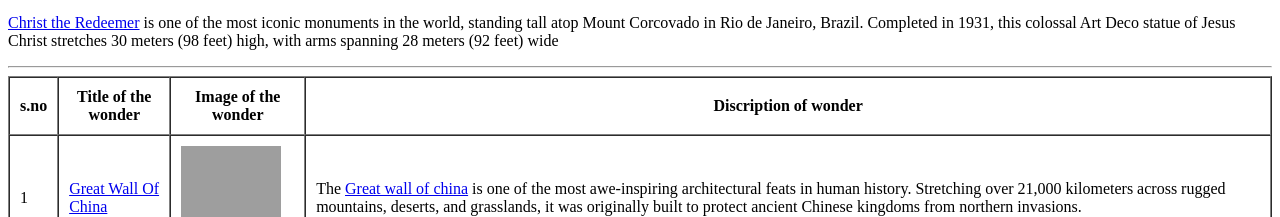
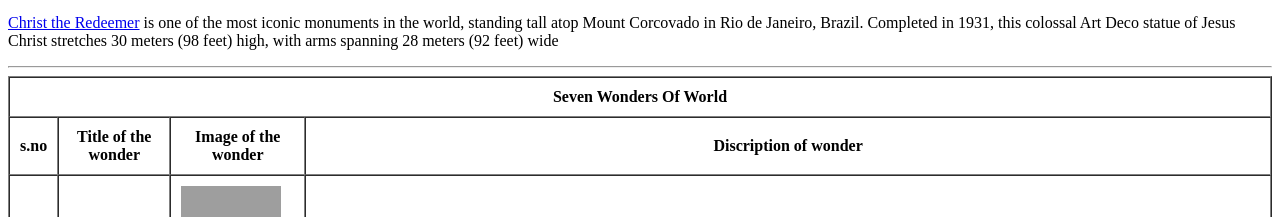
Before and after one commit to Anuhyapadala/debugsquad, a plain HTML site: page AnchorTableImage/index.html in a window 1280 px wide. Shown: the part 2512-2729 px from the top of the page. Drawn offline with Linux system fonts and the light colour scheme; grey boxes are pictures that could not be loaded.

Commit message:
TitleAddedForTable

```diff
--- a/AnchorTableImage/index.html
+++ b/AnchorTableImage/index.html
@@ -119,6 +119,9 @@
     <!--table tag-->
     <table border="1" cellspacing="0" cellpadding="10">
         <tr>
+            <th colspan="4">Seven Wonders Of World</th>
+        </tr>
+        <tr>
             <th>s.no</th>
             <th>Title of the wonder</th>
             <th>Image of the wonder</th>
```
